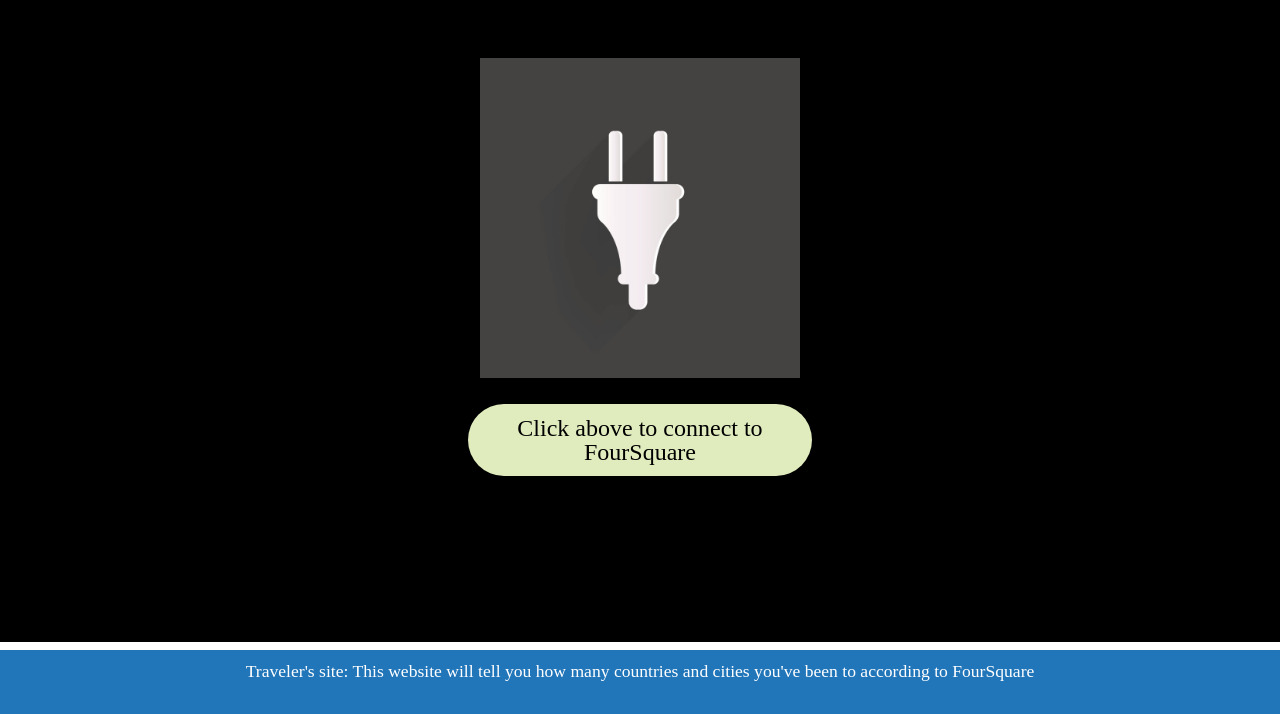
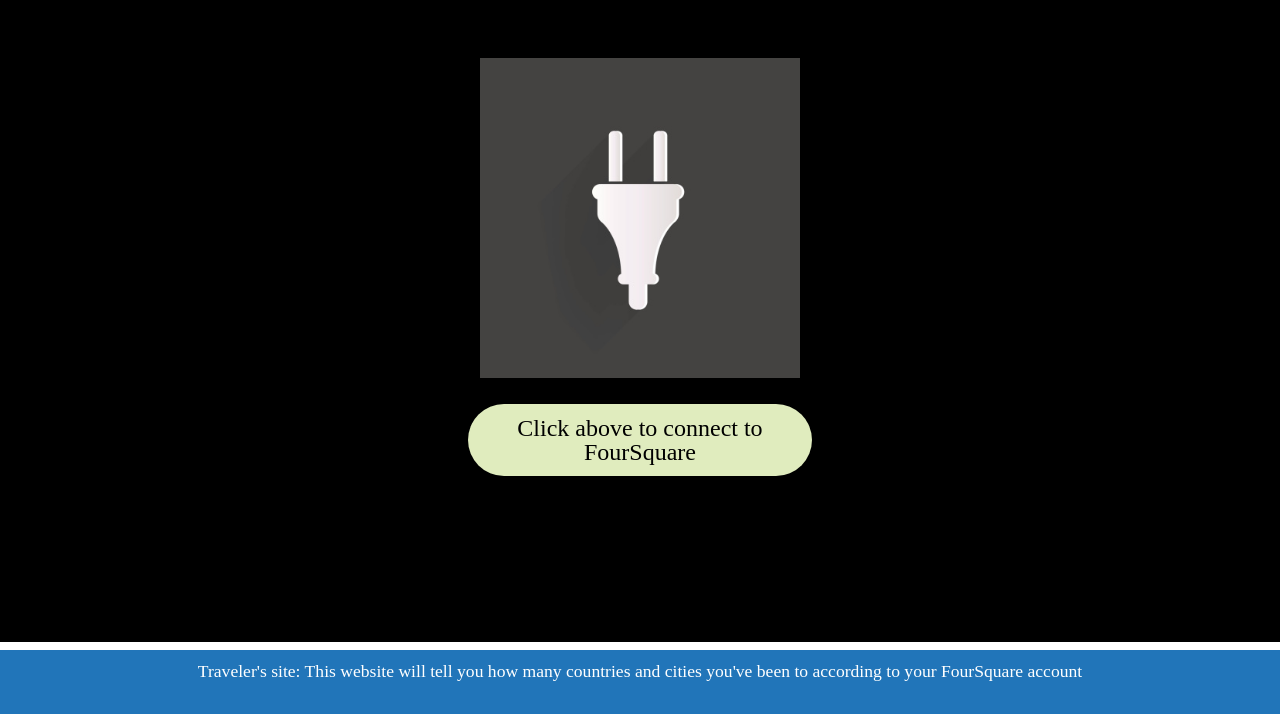
Before and after one commit to Almontas/FourSquareJax, a plain HTML site: page index.html in a window 1280 px wide. Shown: the part 86-800 px from the top of the page. Drawn offline with nearby package versions, Linux system fonts and the light colour scheme.

Commit message:
foursquare account

```diff
--- a/index.html
+++ b/index.html
@@ -41,7 +41,7 @@
 
         </div><!--container-fluid-->
         <div class="footer">
-          <p>Traveler's site:  This website will tell you how many countries and cities you've been to according to FourSquare  </p>
+          <p>Traveler's site:  This website will tell you how many countries and cities you've been to according to your FourSquare account  </p>
         </div>
 
         <div class="footer2">
```
